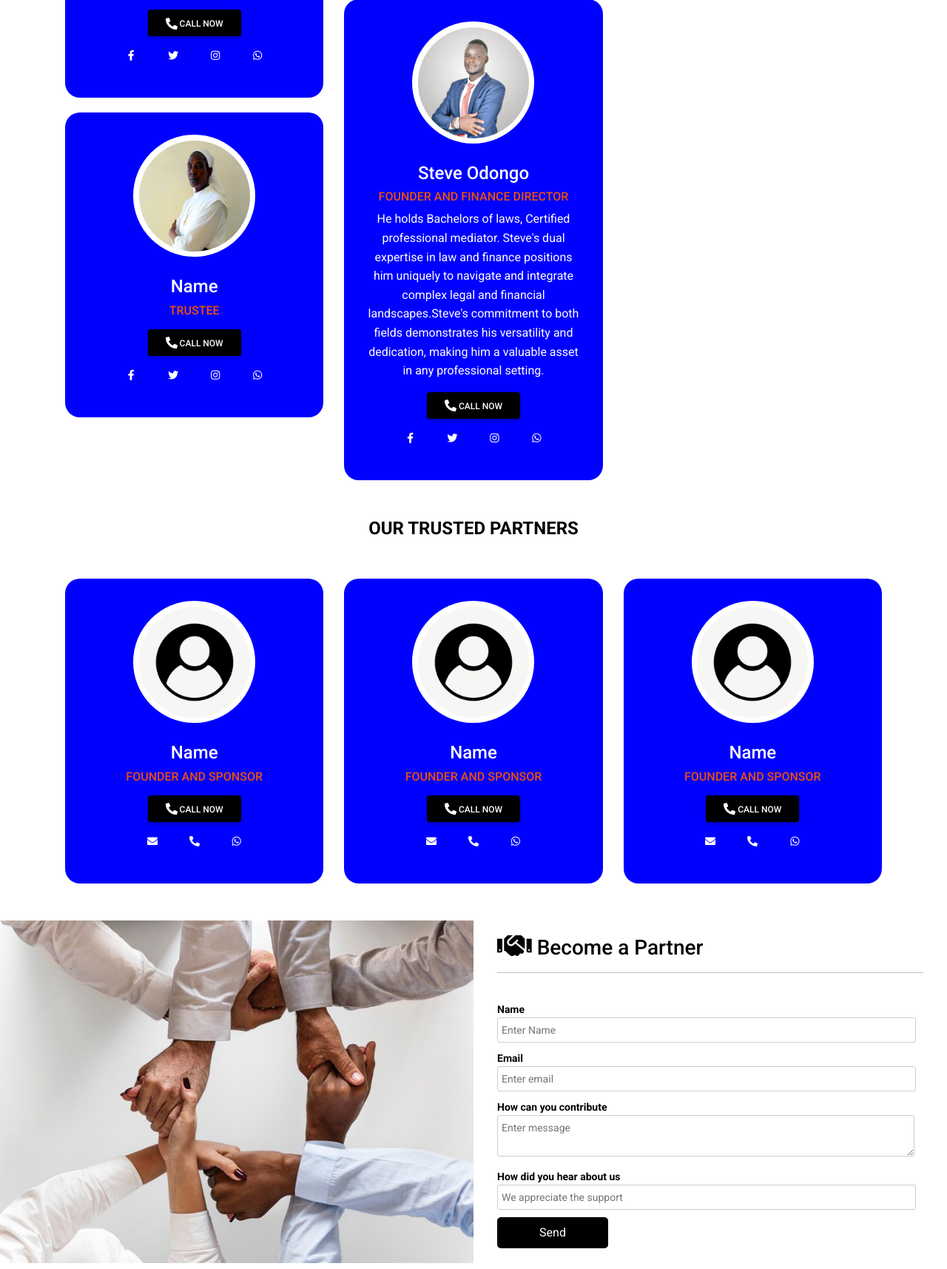
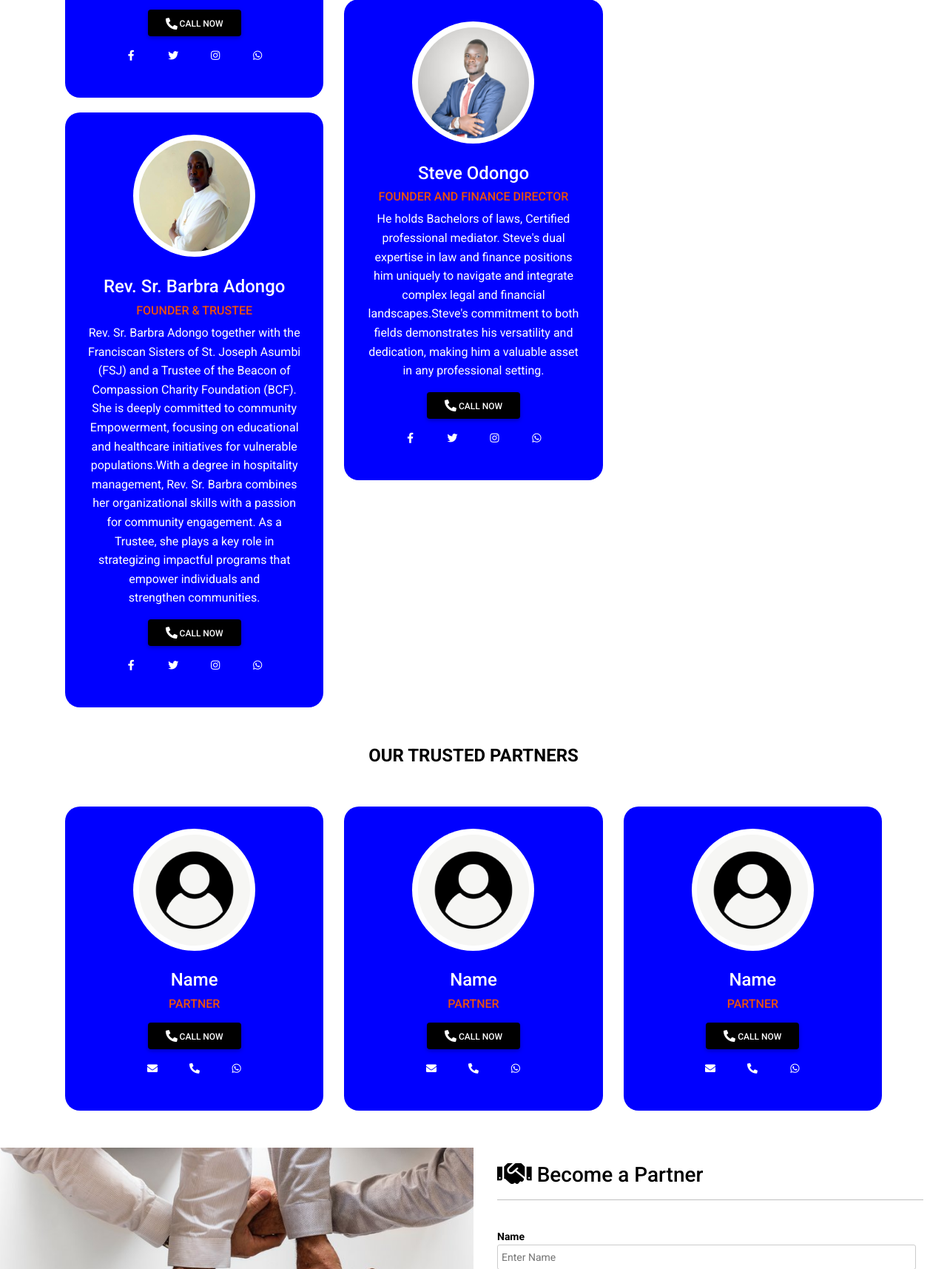
Before and after one commit to Pelusharaz/Beacon-of-Compassion, a PHP site: page /partner.php in a window 1280 px wide. Shown: the part 1676-3391 px from the top of the page at 74% size. Run offline with PHP 8.4, Linux system fonts and the light colour scheme.

Commit message:
Partners

```diff
--- a/Site/partner.php
+++ b/Site/partner.php
@@ -259,22 +259,22 @@ if (isset($_POST['partnermsg'])) {
           <div class="blog" style="margin:20px 10px 0px 10px;padding:30px;text-align:center;center;border-radius:20px;background-color:blue;color:white;">
           <div class="profile"style="border-radius:50%;width: 165px; height: 165px;background-color:white;margin-left:auto;margin-right:auto;display:block;"><img src="img/sponsors/sponsor1.jpg" alt="profile" style="border-radius:50%;width: 150px; height: 150px;"></div>
            <br>
-           <div class="Blog-title"><h4>Name</h4></div>
-           <div class="Blog-title"><h6 style="color:rgb(238, 81, 8);">TRUSTEE</h6></div>
+           <div class="Blog-title"><h4>Rev. Sr. Barbra Adongo</h4></div>
+           <div class="Blog-title"><h6 style="color:rgb(238, 81, 8);">FOUNDER & TRUSTEE</h6></div>
            <div class="info"style="margin-left:0px;width:100%;">
              <p>
-
+                Rev. Sr. Barbra Adongo together with the Franciscan Sisters of St. Joseph Asumbi (FSJ) and a Trustee of the Beacon of Compassion Charity Foundation (BCF). She is deeply committed to  community Empowerment, focusing on educational and healthcare initiatives for vulnerable populations.With a degree in hospitality management, Rev. Sr. Barbra combines her organizational skills with a passion for community engagement. As a Trustee, she plays a key role in strategizing impactful programs that empower individuals and strengthen communities.
              </p>
-             <a class="btn blogbtn" role="button" href="tel:+254719411322"><i class="fa fa-phone fa-flip-horizontal fa-lg" ></i> Call Now</a>
+             <a class="btn blogbtn" role="button" href="tel:+254722577374"><i class="fa fa-phone fa-flip-horizontal fa-lg" ></i> Call Now</a>
            </div>
              <!-- Facebook -->
-             <a class="btn btn-link btn-floating btn-lg m-1" href="https://www.facebook.com/profile.php?id=61561621183867" target="_blank" role="button" data-mdb-ripple-color="dark" style="color:white;"><i class="fab fa-facebook-f"></i></a>
+             <a class="btn btn-link btn-floating btn-lg m-1" href="https://www.facebook.com/" target="_blank" role="button" data-mdb-ripple-color="dark" style="color:white;"><i class="fab fa-facebook-f"></i></a>
              <!-- Twitter -->
-             <a class="btn btn-link btn-floating btn-lg m-1" href="https://twitter.com/Isaac_sean64380/" target="_blank" role="button" data-mdb-ripple-color="dark" style="color:white;"><i class="fab fa-twitter"></i></a>
+             <a class="btn btn-link btn-floating btn-lg m-1" href="https://twitter.com/" target="_blank" role="button" data-mdb-ripple-color="dark" style="color:white;"><i class="fab fa-twitter"></i></a>
              <!-- Instagram -->
-             <a class="btn btn-link btn-floating btn-lg m-1" href="https://www.instagram.com/bulldog_tail/" target="_blank" role="button" data-mdb-ripple-color="dark" style="color:white;"><i class="fab fa-instagram"></i></a>
+             <a class="btn btn-link btn-floating btn-lg m-1" href="https://www.instagram.com/" target="_blank" role="button" data-mdb-ripple-color="dark" style="color:white;"><i class="fab fa-instagram"></i></a>
              <!-- whatsapp -->
-             <a class="btn btn-link btn-floating btn-lg m-1" href="https://wa.me/+254111628390" target="_blank" role="button" data-mdb-ripple-color="dark" style="color:white;"><i class="fab fa-whatsapp"></i></a>
+             <a class="btn btn-link btn-floating btn-lg m-1" href="https://wa.me/+254722577374" target="_blank" role="button" data-mdb-ripple-color="dark" style="color:white;"><i class="fab fa-whatsapp"></i></a>
             </div>
 
           <!-- <div class="blog" style="margin:10px 10px 0px 10px;padding:30px;text-align:center;center;border-radius:20px;background-color:blue;color:white;">
@@ -424,7 +424,7 @@ if (isset($_POST['partnermsg'])) {
           <div class="profile"style="border-radius:50%;width: 165px; height: 165px;background-color:white;margin-left:auto;margin-right:auto;display:block;"><img src="img/icons/person.webp" alt="profile" style="border-radius:50%;width: 150px; height: 150px;"></div>
            <br>
            <div class="Blog-title"><h4>Name</h4></div>
-           <div class="Blog-title"><h6 style="color:rgb(238, 81, 8);">FOUNDER AND SPONSOR</h6></div>
+           <div class="Blog-title"><h6 style="color:rgb(238, 81, 8);">PARTNER</h6></div>
            <div class="info"style="margin-left:0px;width:100%;">
              <p>
 
@@ -449,7 +449,7 @@ if (isset($_POST['partnermsg'])) {
           <div class="profile"style="border-radius:50%;width: 165px; height: 165px;background-color:white;margin-left:auto;margin-right:auto;display:block;"><img src="img/icons/person.webp" alt="profile" style="border-radius:50%;width: 150px; height: 150px;"></div>
            <br>
            <div class="Blog-title"><h4>Name</h4></div>
-           <div class="Blog-title"><h6 style="color:rgb(238, 81, 8);">FOUNDER AND SPONSOR</h6></div>
+           <div class="Blog-title"><h6 style="color:rgb(238, 81, 8);">PARTNER</h6></div>
            <div class="info"style="margin-left:0px;width:100%;">
              <p>
 
@@ -475,7 +475,7 @@ if (isset($_POST['partnermsg'])) {
           <div class="profile"style="border-radius:50%;width: 165px; height: 165px;background-color:white;margin-left:auto;margin-right:auto;display:block;"><img src="img/icons/person.webp" alt="profile" style="border-radius:50%;width: 150px; height: 150px;"></div>
            <br>
            <div class="Blog-title"><h4>Name</h4></div>
-           <div class="Blog-title"><h6 style="color:rgb(238, 81, 8);">FOUNDER AND SPONSOR</h6></div>
+           <div class="Blog-title"><h6 style="color:rgb(238, 81, 8);">PARTNER</h6></div>
            <div class="info"style="margin-left:0px;width:100%;">
              <p>
 
```
